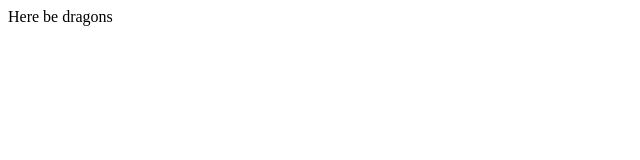
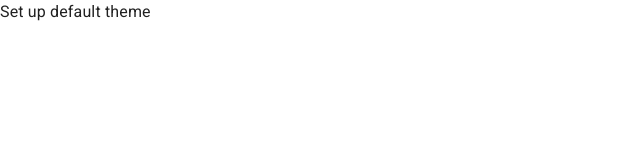
Before and after one commit to ydlv/imaginary-elections-friend, a React (Create React App) app: page / in a window 1280 px wide. Shown: the top 160 px of the page, without its empty margins (0-640 px from the left). Built offline with nearby package versions, Linux system fonts and the light colour scheme.

Commit message:
Added mui

```diff
--- a/package.json
+++ b/package.json
@@ -3,6 +3,11 @@
   "version": "0.1.0",
   "private": true,
   "dependencies": {
+    "@emotion/react": "^11.11.1",
+    "@emotion/styled": "^11.11.0",
+    "@fontsource/roboto": "^5.0.8",
+    "@mui/icons-material": "^5.14.19",
+    "@mui/material": "^5.14.19",
     "react": "^18.2.0",
     "react-dom": "^18.2.0",
     "react-scripts": "5.0.1",
--- a/public/index.html
+++ b/public/index.html
@@ -3,7 +3,7 @@
   <head>
     <meta charset="utf-8" />
     <link rel="icon" href="%PUBLIC_URL%/favicon.ico" />
-    <meta name="viewport" content="width=device-width, initial-scale=1" />
+    <meta name="viewport" content="initial-scale=1, width=device-width" />
     <meta name="theme-color" content="#000000" />
     <meta
       name="description"
--- a/src/App/index.tsx
+++ b/src/App/index.tsx
@@ -1,12 +1,16 @@
-import React from 'react';
-import logo from '../logo.svg';
+import { CssBaseline, ThemeProvider } from "@mui/material";
+import React from "react";
+import { theme } from "./theme";
 
 function App() {
-  return (
-    <div>
-      {'Here be dragons'}
-    </div>
-  );
+	return (
+		<>
+			<CssBaseline/>
+			<ThemeProvider theme={theme}>
+        Set up default theme
+			</ThemeProvider>
+		</>
+	);
 }
 
 export default App;
--- /dev/null
+++ b/src/App/theme.tsx
@@ -0,0 +1,5 @@
+import { createTheme } from "@mui/material";
+
+export const theme = createTheme({
+
+});
```
Also changed, not shown: src/index.tsx (+9 -4 lines), 1 other file (tests, documents, lock files or other folders).
